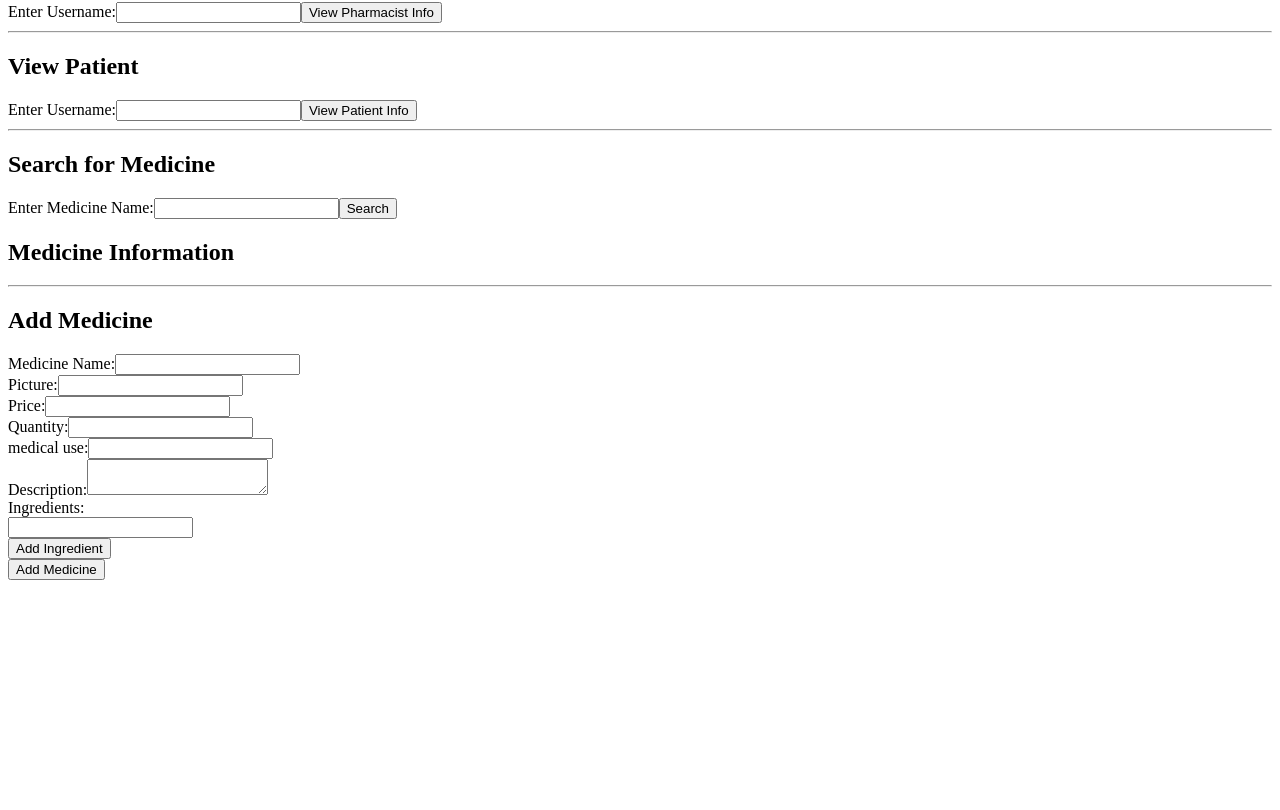
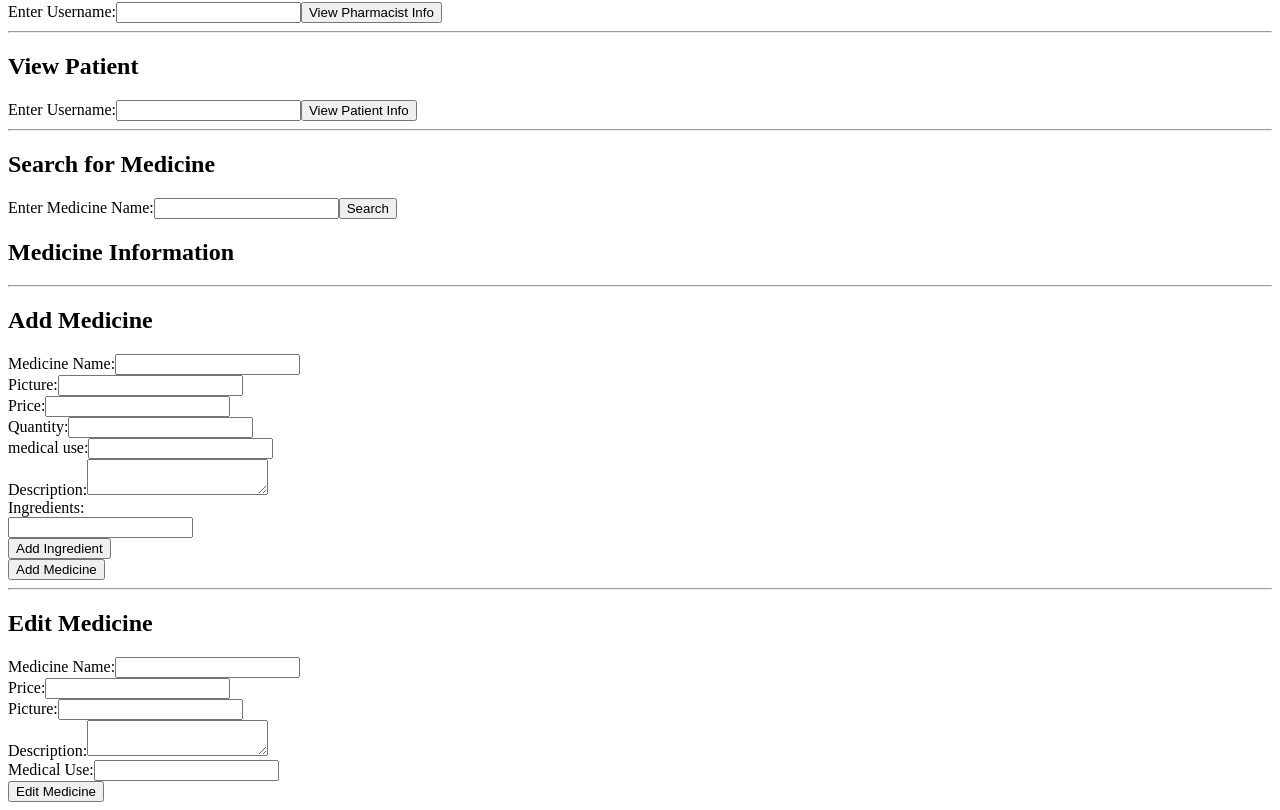
Before and after one commit to advanced-computer-lab-2023/Ctrl-Alt-Defeat-Pharmacy, a React (Vite) app in the folder frontend/: page / in a window 1280 px wide. Shown: the part 1414-2224 px from the top of the page. Before the commit the page ends 2002 px from the top, so only its background shows below. Built offline with nearby package versions, Linux system fonts and the light colour scheme.

Commit message:
added the edit medicine component

```diff
--- a/frontend/src/App.jsx
+++ b/frontend/src/App.jsx
@@ -11,6 +11,7 @@ import PharmacistDetails from "./components/PharmacistDetails";
 import PatientRegister from "./components/PatientRegister";
 import PharmacistRegister from "./components/PharmacistRegister";
 import AddMedicine from "./components/AddMedicine";
+import EditMedicine from "./components/EditMedicine";
 
 function App() {
   return (
@@ -38,6 +39,8 @@ function App() {
       <GetMedicineByName />
       <hr />
       <AddMedicine />
+      <hr />
+      <EditMedicine />
     </div>
   );
 }
--- /dev/null
+++ b/frontend/src/components/EditMedicine.jsx
@@ -0,0 +1,88 @@
+import React, { useState, useEffect } from "react";
+import Axios from "axios";
+
+function EditMedicine() {
+  const [formData, setFormData] = useState({
+    name: "",
+    price: "",
+    picture: "",
+    description: "",
+    medicalUse: "",
+  });
+  const [res, setRes] = useState(null);
+
+  const handleInputChange = (e) => {
+    const { name, value } = e.target;
+    setFormData({ ...formData, [name]: value });
+  };
+
+  const handleEditMedicine = async (e) => {
+    e.preventDefault();
+
+    const formDataWithoutEmptyValues = Object.fromEntries(
+      Object.entries(formData).filter(([_, value]) => value !== "")
+    );
+    const response = await Axios.patch(
+      `http://localhost:8000/api/v1/pharmacy/medicine/${formData.name}`,
+      formDataWithoutEmptyValues
+    );
+    setRes(response);
+  };
+
+  return (
+    <div>
+      <h2>Edit Medicine</h2>
+      <form onSubmit={handleEditMedicine}>
+        <div>
+          <label>Medicine Name:</label>
+          <input
+            type="text"
+            name="name"
+            value={formData.name}
+            onChange={handleInputChange}
+            required
+          />
+        </div>
+        <div>
+          <label>Price:</label>
+          <input
+            type="number"
+            name="price"
+            value={formData.price}
+            onChange={handleInputChange}
+          />
+        </div>
+        <div>
+          <label>Picture:</label>
+          <input
+            type="text"
+            name="picture"
+            value={formData.picture}
+            onChange={handleInputChange}
+          />
+        </div>
+        <div>
+          <label>Description:</label>
+          <textarea
+            name="description"
+            value={formData.description}
+            onChange={handleInputChange}
+          />
+        </div>
+        <div>
+          <label>Medical Use:</label>
+          <input
+            type="text"
+            name="medicalUse"
+            value={formData.medicalUse}
+            onChange={handleInputChange}
+          />
+        </div>
+        <button type="submit">Edit Medicine</button>
+      </form>
+      {res && <div>medicine edited</div>}
+    </div>
+  );
+}
+
+export default EditMedicine;
```
Also changed, not shown: 1 other file (tests, documents, lock files or other folders).
